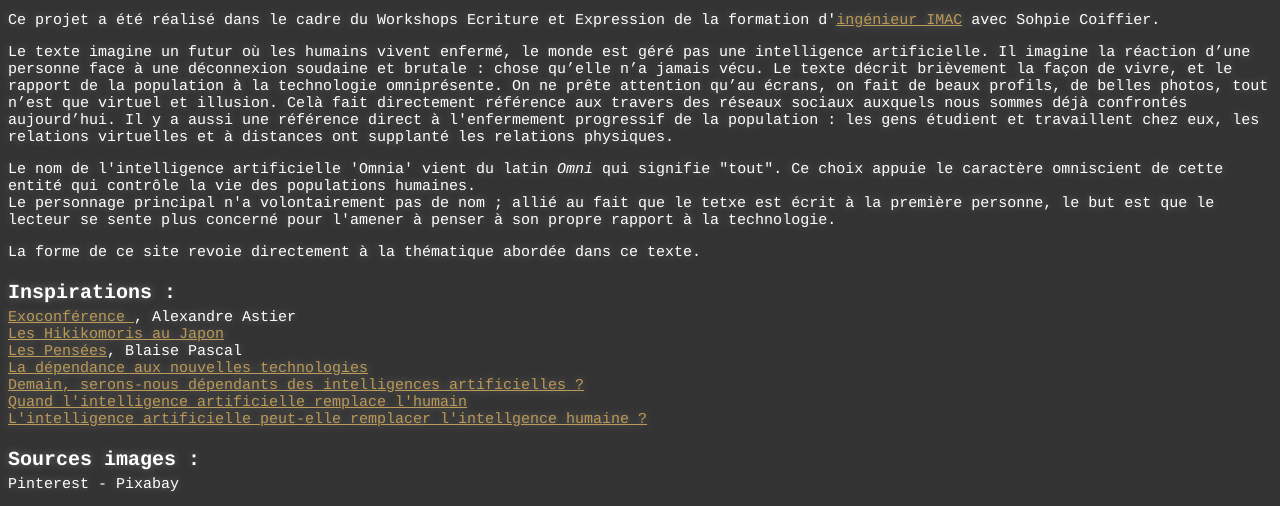
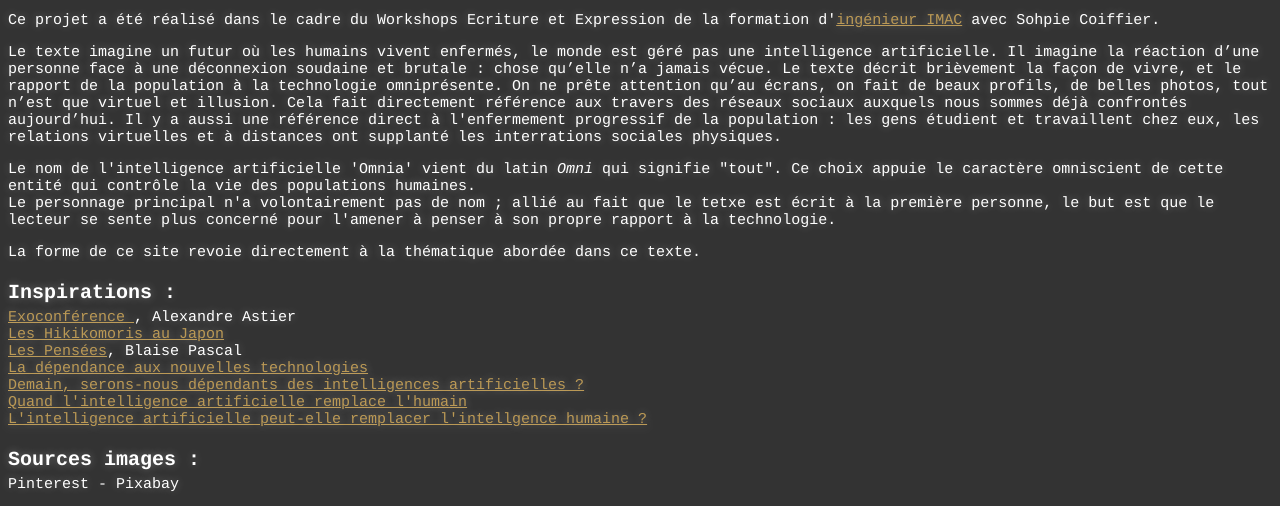
Before and after one commit to gaellou/Workshop-D-connexion, a plain HTML site: page Projet.html in a window 1280 px wide. Shown: the part 294-800 px from the top of the page. Drawn offline with Linux system fonts and the light colour scheme.

Commit message:
orthographe

```diff
--- a/Projet.html
+++ b/Projet.html
@@ -13,9 +13,9 @@
 <h2></h2>
 
 <div>
-Le texte imagine un futur où les humains vivent enfermé, le monde est géré pas une intelligence artificielle. Il imagine la réaction d’une personne face à une déconnexion soudaine et brutale : chose qu’elle n’a jamais vécu.
-Le texte décrit brièvement la façon de vivre, et le rapport de la population à la technologie omniprésente. On ne prête attention qu’au écrans, on fait de beaux profils, de belles photos, tout n’est que virtuel et illusion. Celà fait directement référence aux travers des réseaux sociaux auxquels nous sommes déjà confrontés aujourd’hui.
-Il y a aussi une référence direct à l'enfermement progressif de la population : les gens étudient et travaillent chez eux, les relations virtuelles et à distances ont supplanté les relations physiques.
+Le texte imagine un futur où les humains vivent enfermés, le monde est géré pas une intelligence artificielle. Il imagine la réaction d’une personne face à une déconnexion soudaine et brutale : chose qu’elle n’a jamais vécue.
+Le texte décrit brièvement la façon de vivre, et le rapport de la population à la technologie omniprésente. On ne prête attention qu’au écrans, on fait de beaux profils, de belles photos, tout n’est que virtuel et illusion. Cela fait directement référence aux travers des réseaux sociaux auxquels nous sommes déjà confrontés aujourd’hui.
+Il y a aussi une référence direct à l'enfermement progressif de la population : les gens étudient et travaillent chez eux, les relations virtuelles et à distances ont supplanté les interrations sociales physiques.
 </div>
 <h2> </h2>
 <div>Le nom de l'intelligence artificielle 'Omnia' vient du latin <i>Omni</i> qui signifie "tout". Ce choix appuie le caractère omniscient de cette entité qui contrôle la vie des populations humaines.</div>
```
